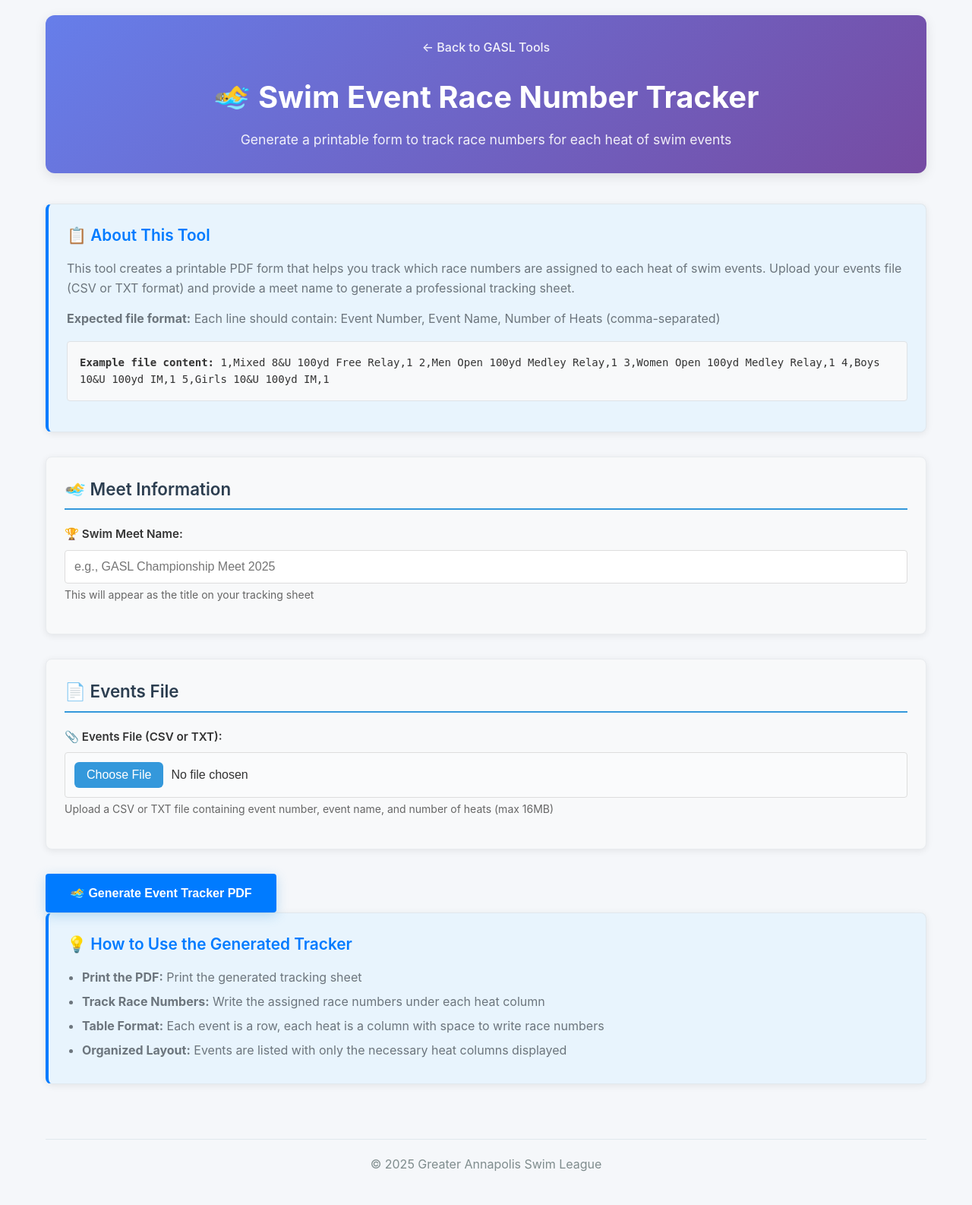
After one commit to brodjieski/gasl_tools, a Flask app: page /swim-event-tracker in a window 1280 px wide. The commit adds this page. Shown: the whole page at 76% size. Run offline with Flask 2, Linux system fonts and the light colour scheme.

Commit message:
add event tracker report

```diff
--- a/app.py
+++ b/app.py
@@ -258,7 +258,7 @@ class Config:
     DEFAULT_SILVER_PERCENTILE = 0.55
     DEFAULT_HEAT_TIME = 15  # seconds
     DEFAULT_EVENT_TIME = 30  # seconds
-    ALLOWED_EXTENSIONS = {'csv', 'pdf'}
+    ALLOWED_EXTENSIONS = {'csv', 'pdf', 'txt'}
     MAX_FILENAME_LENGTH = 255
     MAX_FILE_SIZE = 16 * 1024 * 1024  # 16MB
     ALLOWED_MIME_TYPES = {'text/csv', 'text/plain', 'application/csv', 'application/pdf'}
@@ -356,8 +356,8 @@ def validate_file_content(file_path):
             except Exception as e:
                 return False, f"Invalid PDF file: {str(e)}"
 
-        elif file_extension == '.csv':
-            # Enhanced CSV validation - check file content
+        elif file_extension in ['.csv', '.txt']:
+            # Enhanced CSV/TXT validation - check file content
             try:
                 # Read first few lines to validate CSV structure
                 with open(file_path, 'r', encoding='utf-8') as f:
@@ -519,6 +519,12 @@ def close_to_pin():
 def pdf_labeler():
     """Serve the PDF labeling page."""
     return render_template('pdf-labeler.html')
+
+
+@app.route('/swim-event-tracker')
+def swim_event_tracker():
+    """Serve the swim event tracker page."""
+    return render_template('swim-event-tracker.html')
 
 
 @app.route('/health', methods=['GET'])
@@ -1941,5 +1947,188 @@ def log_standards_changes(standards_df, parameters):
         print(f"Warning: Failed to log standards changes: {e}")
 
 
+@app.route('/generate-swim-event-tracker', methods=['POST'])
+@limiter.limit("3 per minute")
+def generate_swim_event_tracker():
+    """Generate swim event tracker PDF from uploaded CSV/TXT file."""
+    try:
+        # Check if events file is present
+        if 'events_file' not in request.files:
+            return jsonify({'error': 'Missing events file'}), 400
+
+        events_file = request.files['events_file']
+
+        # Validate events file
+        if not events_file or events_file.filename == '':
+            return jsonify({'error': 'No events file selected'}), 400
+
+        # Enhanced filename validation
+        is_valid, message = validate_filename(events_file.filename)
+        if not is_valid:
+            return jsonify({'error': f'Invalid filename: {message}'}), 400
+
+        if not allowed_file(events_file.filename):
+            return jsonify({'error': f'File type not allowed: {events_file.filename}'}), 400
+
+        # Get swim meet name
+        swim_meet_name = sanitize_input(
+            request.form.get('swim_meet_name', 'Swim Event Race Number Tracker'),
+            'string',
+            max_length=100
+        )
+
+        # Save events file temporarily for validation
+        with tempfile.TemporaryDirectory() as temp_dir:
+            events_filename = secure_filename(events_file.filename)
+            events_filepath = os.path.join(temp_dir, events_filename)
+
+            # Save file
+            events_file.save(events_filepath)
+
+            # Validate file content
+            is_valid, message = validate_file_content(events_filepath)
+            if not is_valid:
+                return jsonify({'error': f'File validation failed: {message}'}), 400
+
+            # Parse events and generate PDF
+            try:
+                # Parse events from uploaded file
+                events = parse_events_from_file(events_filepath)
+
+                if not events:
+                    return jsonify({'error': 'No valid events found in the file'}), 400
+
+                # Create PDF in memory
+                pdf_buffer = create_swim_event_tracker_pdf(events, swim_meet_name)
+
+                # Generate output filename
+                safe_meet_name = re.sub(r'[^\w\s-]', '', swim_meet_name).strip()
+                safe_meet_name = re.sub(r'[-\s]+', '_', safe_meet_name)
+                output_filename = f"{safe_meet_name}_Event_Tracker.pdf"
+
+                # Return the PDF
+                from flask import make_response
+                response = make_response(pdf_buffer.getvalue())
+                response.headers['Content-Type'] = 'application/pdf'
+                response.headers['Content-Disposition'] = f'attachment; filename="{output_filename}"'
+
+                return response
+
+            except Exception as e:
+                return jsonify({'error': f'PDF generation failed: {str(e)}'}), 500
+
+    except Exception as e:
+        return jsonify({'error': str(e)}), 500
+
+
+def parse_events_from_file(filepath):
+    """Parse events from uploaded CSV/TXT file."""
+    events = []
+
+    try:
+        with open(filepath, 'r', encoding='utf-8') as file:
+            for line in file:
+                line = line.strip()
+                if not line:
+                    continue
+
+                # Split by comma and extract the first 3 columns
+                parts = line.split(',')
+                if len(parts) >= 3:
+                    try:
+                        event_number = parts[0].strip()
+                        event_name = parts[1].strip()
+                        num_heats = int(parts[2].strip())
+                        events.append((event_number, event_name, num_heats))
+                    except (ValueError, IndexError):
+                        # Skip invalid lines
+                        continue
+
+    except Exception as e:
+        raise Exception(f"Error parsing events file: {str(e)}")
+
+    return events
+
+
+def create_swim_event_tracker_pdf(events, swim_meet_name):
+    """Create swim event tracker PDF with custom title."""
+    from reportlab.pdfgen import canvas
+    from reportlab.lib.pagesizes import letter
+    from reportlab.lib.units import inch
+    from io import BytesIO
+
+    # Create PDF in memory
+    buffer = BytesIO()
+    c = canvas.Canvas(buffer, pagesize=letter)
+    width, height = letter
+
+    # Title
+    c.setFont("Helvetica-Bold", 16)
+    title_text = swim_meet_name
+    text_width = c.stringWidth(title_text, "Helvetica-Bold", 16)
+    c.drawString((width - text_width)/2, height - 0.5*inch, title_text)
+
+    # Find maximum number of heats to determine column layout
+    max_heats = max(num_heats for _, _, num_heats in events) if events else 1
+
+    # Table setup
+    event_col_width = 3*inch
+    heat_col_width = 0.8*inch
+    start_x = 0.5*inch
+    header_y = height - 1.2*inch
+
+    # Draw table headers
+    c.setFont("Helvetica-Bold", 10)
+    c.drawString(start_x, header_y, "Event")
+
+    for heat_num in range(1, max_heats + 1):
+        x_pos = start_x + event_col_width + (heat_num - 1) * heat_col_width
+        c.drawString(x_pos, header_y, f"Heat {heat_num}")
+
+    # Draw header underline
+    header_line_y = header_y - 3
+    c.line(start_x, header_line_y, start_x + event_col_width + max_heats * heat_col_width, header_line_y)
+
+    # Starting position for data rows
+    y_position = header_y - 0.3*inch
+    line_height = 0.25*inch
+
+    # Set font for event entries
+    c.setFont("Helvetica", 10)
+
+    for event_number, event_name, num_heats in events:
+        # Check if we need a new page
+        if y_position < 1*inch:
+            c.showPage()
+            # Redraw headers on new page
+            y_position = height - 0.5*inch
+            c.setFont("Helvetica-Bold", 10)
+            c.drawString(start_x, y_position, "Event")
+            for heat_num in range(1, max_heats + 1):
+                x_pos = start_x + event_col_width + (heat_num - 1) * heat_col_width
+                c.drawString(x_pos, y_position, f"Heat {heat_num}")
+            header_line_y = y_position - 3
+            c.line(start_x, header_line_y, start_x + event_col_width + max_heats * heat_col_width, header_line_y)
+            y_position -= 0.3*inch
+            c.setFont("Helvetica", 10)
+
+        # Draw event number and name
+        event_text = f"{event_number}: {event_name}"
+        c.drawString(start_x, y_position, event_text)
+
+        # Draw underlines only for existing heats
+        for heat in range(1, num_heats + 1):
+            x_pos = start_x + event_col_width + (heat - 1) * heat_col_width
+            underline_width = 0.6*inch
+            c.line(x_pos, y_position - 2, x_pos + underline_width, y_position - 2)
+
+        # Move to next event row
+        y_position -= line_height
+
+    c.save()
+    buffer.seek(0)
+    return buffer
+
+
 if __name__ == '__main__':
     app.run(debug=True)
--- /dev/null
+++ b/templates/swim-event-tracker.html
@@ -0,0 +1,293 @@
+<!DOCTYPE html>
+<html lang="en">
+<head>
+    <meta charset="UTF-8">
+    <meta name="viewport" content="width=device-width, initial-scale=1.0">
+    <title>GASL Swim Event Tracker</title>
+    <link rel="stylesheet" href="{{ url_for('static', filename='css/style.css') }}">
+    <style>
+        .form-section {
+            margin-bottom: 2rem;
+            padding: 1.5rem;
+            background: #f8f9fa;
+            border-radius: 8px;
+            border: 1px solid #e9ecef;
+        }
+
+        .form-group {
+            margin-bottom: 1rem;
+        }
+
+        .form-group label {
+            display: block;
+            margin-bottom: 0.5rem;
+            font-weight: 600;
+            color: #333;
+        }
+
+        .form-group input[type="text"],
+        .form-group input[type="file"] {
+            width: 100%;
+            padding: 0.75rem;
+            border: 1px solid #ddd;
+            border-radius: 4px;
+            font-size: 1rem;
+        }
+
+        .form-group small {
+            display: block;
+            margin-top: 0.25rem;
+            color: #666;
+            font-size: 0.875rem;
+        }
+
+        .btn-primary {
+            background: #007bff;
+            color: white;
+            border: none;
+            padding: 1rem 2rem;
+            border-radius: 4px;
+            font-size: 1rem;
+            font-weight: 600;
+            cursor: pointer;
+            transition: background-color 0.2s;
+        }
+
+        .btn-primary:hover {
+            background: #0056b3;
+        }
+
+        .btn-primary:disabled {
+            background: #6c757d;
+            cursor: not-allowed;
+        }
+
+        .loading-spinner {
+            display: inline-block;
+            width: 16px;
+            height: 16px;
+            border: 2px solid #ffffff;
+            border-radius: 50%;
+            border-top-color: transparent;
+            animation: spin 1s ease-in-out infinite;
+            margin-right: 0.5rem;
+        }
+
+        @keyframes spin {
+            to { transform: rotate(360deg); }
+        }
+
+        .success-message {
+            background: #d4edda;
+            color: #155724;
+            padding: 1rem;
+            border-radius: 4px;
+            border: 1px solid #c3e6cb;
+            margin-top: 1rem;
+        }
+
+        .error-message {
+            background: #f8d7da;
+            color: #721c24;
+            padding: 1rem;
+            border-radius: 4px;
+            border: 1px solid #f5c6cb;
+            margin-top: 1rem;
+        }
+
+        .info-section {
+            background: #e8f4fd;
+            padding: 1.5rem;
+            border-radius: 8px;
+            border-left: 4px solid #007bff;
+            margin-bottom: 2rem;
+        }
+
+        .info-section h3 {
+            margin-top: 0;
+            color: #007bff;
+        }
+
+        .sample-format {
+            background: #f8f9fa;
+            border: 1px solid #dee2e6;
+            border-radius: 4px;
+            padding: 1rem;
+            margin: 1rem 0;
+            font-family: monospace;
+            font-size: 0.875rem;
+        }
+    </style>
+</head>
+<body>
+    <div class="container">
+        <header>
+            <div class="header-nav">
+                <a href="{{ url_for('home') }}" class="back-link">← Back to GASL Tools</a>
+            </div>
+            <h1>🏊‍♂️ Swim Event Race Number Tracker</h1>
+            <p>Generate a printable form to track race numbers for each heat of swim events</p>
+        </header>
+
+        <main>
+            <section class="info-section">
+                <h3>📋 About This Tool</h3>
+                <p>
+                    This tool creates a printable PDF form that helps you track which race numbers are assigned
+                    to each heat of swim events. Upload your events file (CSV or TXT format) and provide a meet name
+                    to generate a professional tracking sheet.
+                </p>
+                <p><strong>Expected file format:</strong> Each line should contain: Event Number, Event Name, Number of Heats (comma-separated)</p>
+                <div class="sample-format">
+<strong>Example file content:</strong>
+1,Mixed 8&U 100yd Free Relay,1
+2,Men Open 100yd Medley Relay,1
+3,Women Open 100yd Medley Relay,1
+4,Boys 10&U 100yd IM,1
+5,Girls 10&U 100yd IM,1
+                </div>
+            </section>
+
+            <form id="swim-tracker-form" enctype="multipart/form-data">
+                <div class="form-section">
+                    <h2>🏊‍♂️ Meet Information</h2>
+
+                    <div class="form-group">
+                        <label for="swim_meet_name">🏆 Swim Meet Name:</label>
+                        <input type="text" id="swim_meet_name" name="swim_meet_name"
+                               placeholder="e.g., GASL Championship Meet 2025" required>
+                        <small>This will appear as the title on your tracking sheet</small>
+                    </div>
+                </div>
+
+                <div class="form-section">
+                    <h2>📄 Events File</h2>
+
+                    <div class="form-group">
+                        <label for="events_file">📎 Events File (CSV or TXT):</label>
+                        <input type="file" id="events_file" name="events_file"
+                               accept=".csv,.txt" required>
+                        <small>Upload a CSV or TXT file containing event number, event name, and number of heats (max 16MB)</small>
+                    </div>
+                </div>
+
+                <div class="form-actions">
+                    <button type="submit" id="submit-btn" class="btn-primary">
+                        <span class="btn-text">🏊‍♂️ Generate Event Tracker PDF</span>
+                        <span class="loading-text" style="display: none;">
+                            <span class="loading-spinner"></span>
+                            Generating PDF...
+                        </span>
+                    </button>
+                </div>
+            </form>
+
+            <div id="success-section" style="display: none;">
+                <div class="success-message">
+                    <h3>✅ Success!</h3>
+                    <p>Your swim event tracker PDF has been generated successfully!</p>
+                    <p>The download should start automatically. If not, <a id="download-link" href="#" download>click here to download</a>.</p>
+                </div>
+            </div>
+
+            <div id="error-section" style="display: none;">
+                <div class="error-message">
+                    <h3>❌ Error</h3>
+                    <div id="error-content"></div>
+                </div>
+            </div>
+
+            <section class="info-section">
+                <h3>💡 How to Use the Generated Tracker</h3>
+                <ul>
+                    <li><strong>Print the PDF:</strong> Print the generated tracking sheet</li>
+                    <li><strong>Track Race Numbers:</strong> Write the assigned race numbers under each heat column</li>
+                    <li><strong>Table Format:</strong> Each event is a row, each heat is a column with space to write race numbers</li>
+                    <li><strong>Organized Layout:</strong> Events are listed with only the necessary heat columns displayed</li>
+                </ul>
+            </section>
+        </main>
+
+        <footer>
+            <p>&copy; 2025 Greater Annapolis Swim League</p>
+        </footer>
+    </div>
+
+    <script>
+        document.getElementById('swim-tracker-form').addEventListener('submit', async function(e) {
+            e.preventDefault();
+
+            const form = e.target;
+            const formData = new FormData(form);
+            const submitBtn = document.getElementById('submit-btn');
+            const btnText = submitBtn.querySelector('.btn-text');
+            const loadingText = submitBtn.querySelector('.loading-text');
+            const successSection = document.getElementById('success-section');
+            const errorSection = document.getElementById('error-section');
+
+            // Hide previous results
+            successSection.style.display = 'none';
+            errorSection.style.display = 'none';
+
+            // Show loading state
+            submitBtn.disabled = true;
+            btnText.style.display = 'none';
+            loadingText.style.display = 'inline';
+
+            try {
+                const response = await fetch('/generate-swim-event-tracker', {
+                    method: 'POST',
+                    body: formData
+                });
+
+                if (response.ok) {
+                    // Success - download the PDF
+                    const blob = await response.blob();
+                    const url = window.URL.createObjectURL(blob);
+
+                    // Get filename from response headers
+                    const contentDisposition = response.headers.get('content-disposition');
+                    let filename = 'swim_event_tracker.pdf';
+                    if (contentDisposition) {
+                        const filenameMatch = contentDisposition.match(/filename="(.+)"/);
+                        if (filenameMatch) {
+                            filename = filenameMatch[1];
+                        }
+                    }
+
+                    // Create download link
+                    const a = document.createElement('a');
+                    a.href = url;
+                    a.download = filename;
+                    document.body.appendChild(a);
+                    a.click();
+                    document.body.removeChild(a);
+                    window.URL.revokeObjectURL(url);
+
+                    // Show success message
+                    const downloadLink = document.getElementById('download-link');
+                    downloadLink.href = url;
+                    downloadLink.download = filename;
+                    successSection.style.display = 'block';
+
+                } else {
+                    // Error response
+                    const errorData = await response.json();
+                    document.getElementById('error-content').textContent = errorData.error || 'An unknown error occurred';
+                    errorSection.style.display = 'block';
+                }
+
+            } catch (error) {
+                console.error('Error:', error);
+                document.getElementById('error-content').textContent = 'Network error: ' + error.message;
+                errorSection.style.display = 'block';
+            } finally {
+                // Reset loading state
+                submitBtn.disabled = false;
+                btnText.style.display = 'inline';
+                loadingText.style.display = 'none';
+            }
+        });
+    </script>
+</body>
+</html>
```
Also changed, not shown: templates/home.html (+30 -1 lines).
